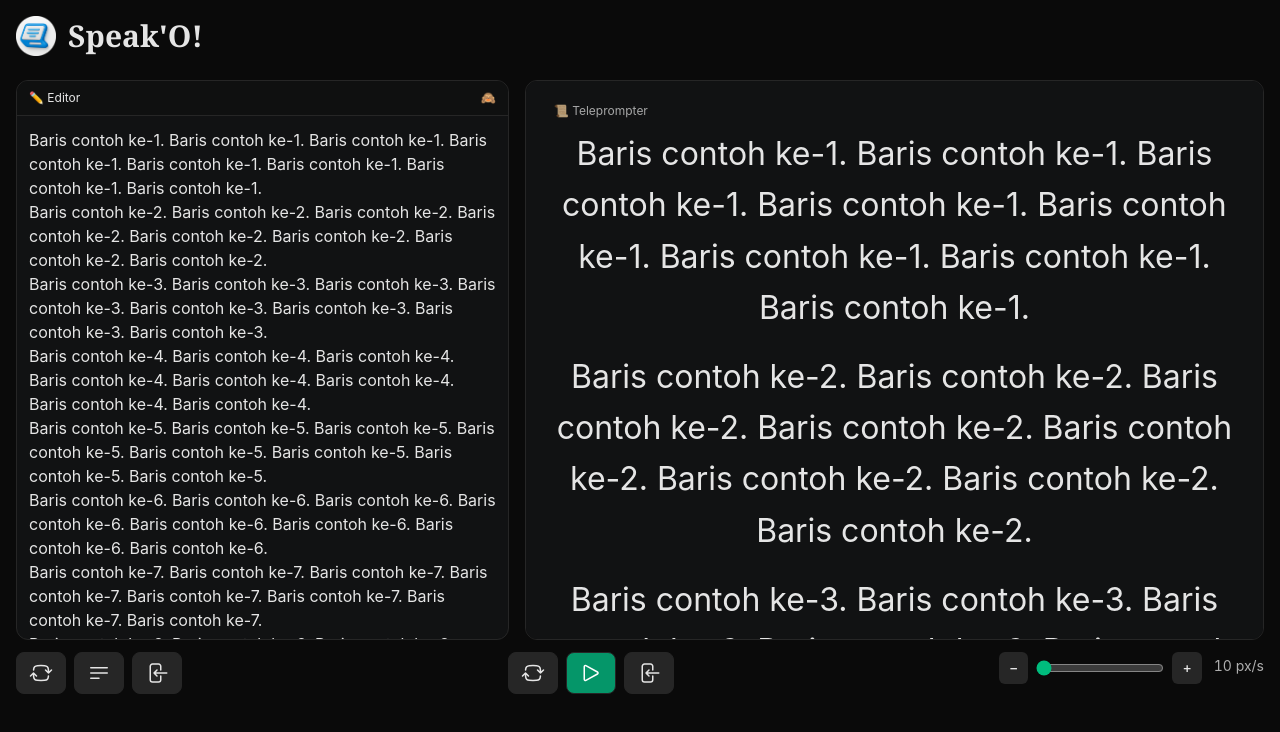
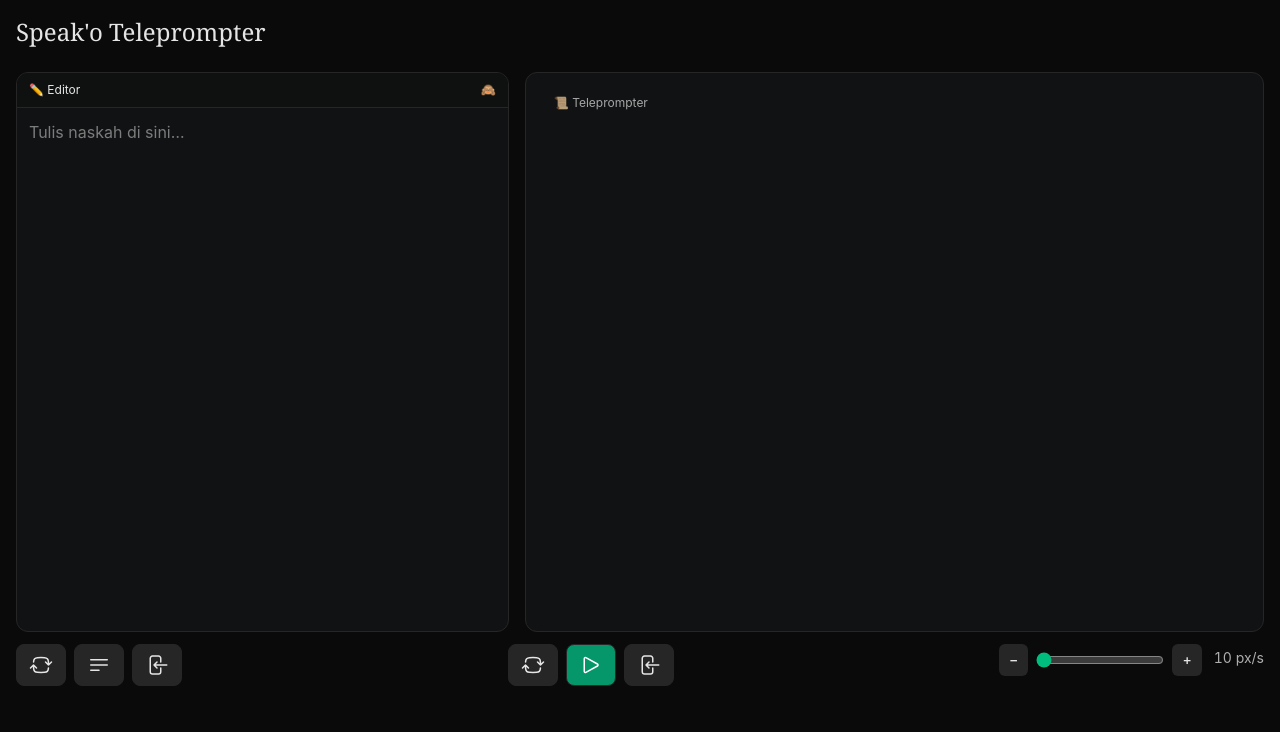
Before and after one commit to YusrilD/speako, a React (Vite) app: page / in a window 1280 px wide. Shown: the top 732 px of the page. Built offline with nearby package versions, Linux system fonts and the light colour scheme.

Commit message:
clear the default dummy and remove icon app

```diff
--- a/src/pages/TelePrompter.jsx
+++ b/src/pages/TelePrompter.jsx
@@ -3,11 +3,8 @@ import appIcon from '../assets/app_icon.webp'
 
 import { PauseIcon, PlayIcon, ArrowLeftIcon, ArrowRightIcon, ResetIcon, AlignLeftIcon } from "../icons";
 
-// Live Preview with editable panel that can be minimized (no Tailwind; inline styles)
 export default function PreviewTeleprompter() {
-  const [text, setText] = useState(
-    Array.from({ length: 80 }, (_, i) => `Baris contoh ke-${i + 1}. `.repeat(8)).join("\n")
-  );
+  const [text, setText] = useState("");
   const [mirrored, setMirrored] = useState(false);
   const [alignLeft, setAlignLeft] = useState(false);
   const [speed, setSpeed] = useState(10); // px/s
@@ -107,8 +104,8 @@ export default function PreviewTeleprompter() {
   return (
     <div style={styles.page}>
       <div class="flex items-center gap-3">
-        <img class="h-10 w-10" src={appIcon} alt="AppIcon" />
-        <h1 class="font-serif text-3xl font-semibold">Speak'O!</h1>
+        {/* <img class="h-10 w-10" src={appIcon} alt="AppIcon" /> */}
+        <h1 class="font-serif text-2xl font-medium">Speak'o Teleprompter</h1>
       </div>
 
       <section className="flex flex-wrap items-center gap-3 py-3">
@@ -116,49 +113,7 @@ export default function PreviewTeleprompter() {
         {!showEditor && (
           <button onClick={() => setShowEditor(true)} className="px-2.5 h-8 rounded-md bg-neutral-800 hover:bg-neutral-700 text-sm font-medium" title="Tampilkan Editor">✏️ Show Editor</button>
         )}
-
-        {/* <div className="flex gap-2 ms-auto">
-          <label className="pe-5 pt-0.5 opacity-80">Speed Controller</label>
-          <button
-            type="button"
-            onClick={decSpeed}
-            className="px-2.5 h-8 rounded-md bg-neutral-800 hover:bg-neutral-700 text-sm font-medium"
-            aria-label="Kurangi kecepatan"
-            title={`- ${SPEED_STEP} px/s`}
-          >
-            −
-          </button>
-
-          <input
-            type="range"
-            min={SPEED_MIN}
-            max={SPEED_MAX}
-            step={SPEED_STEP}
-            value={Number(speed)}
-            onChange={(e) => setSpeedClamped(e.target.value)}
-            className="w-32 accent-emerald-500"
-            aria-label="Scroll speed (px/s)"
-          />
-
-          <button
-            type="button"
-            onClick={incSpeed}
-            className="px-2.5 h-8 rounded-md bg-neutral-800 hover:bg-neutral-700 text-sm font-medium"
-            aria-label="Tambah kecepatan"
-            title={`+ ${SPEED_STEP} px/s`}
-          >
-            +
-          </button>
-
-          <span className="text-sm tabular-nums pt-1 ps-1 opacity-75 text-center">
-            {Number(speed)} px/s
-          </span>
-        </div>
-
-        {/* <div className="ms-auto text-xs opacity-60">Tip: F11 untuk fullscreen</div> */}
       </section>
-
-
       <div style={styles.main(showEditor)}>
         {/* Editor Panel */}
         <div style={styles.editorWrap(showEditor)} aria-hidden={!showEditor}>
@@ -171,7 +126,6 @@ export default function PreviewTeleprompter() {
           </div>
         </div>
 
-        {/* Stage */}
         <div style={styles.stageWrap(showEditor)}>
           <div ref={stageRef} style={styles.stage} aria-label="Teleprompter stage">
             <div style={styles.label}>📜 Teleprompter</div>
```
